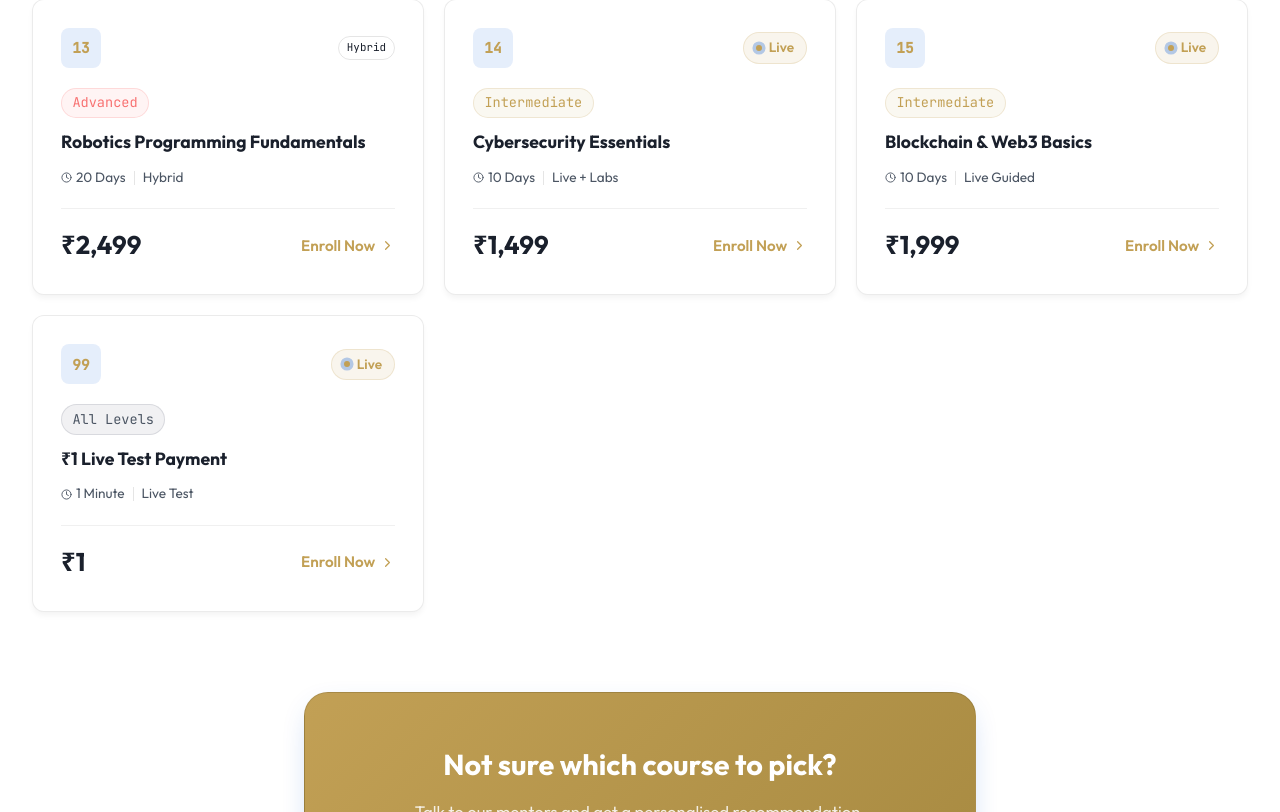
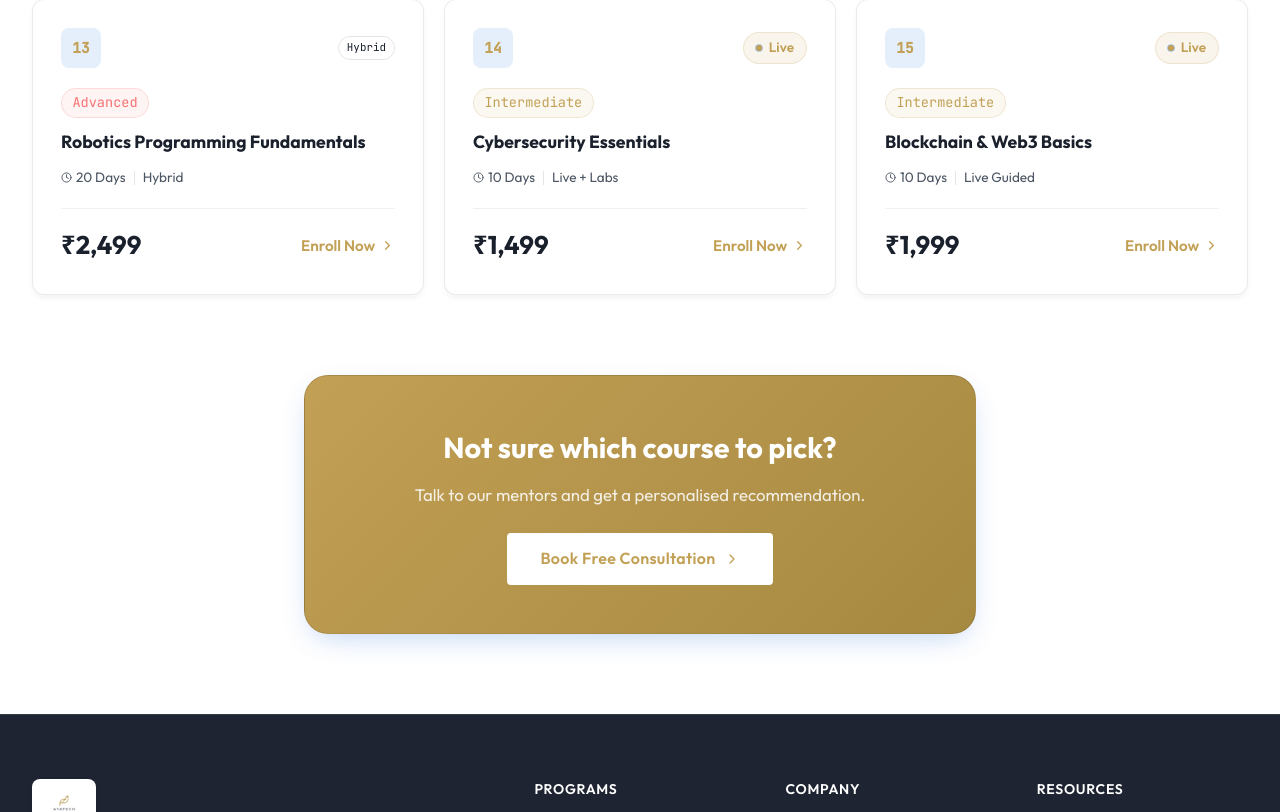
Before and after one commit to ITSXolved/ayatech-site, a Next.js app in the folder web/: page /courses in a window 1280 px wide. Shown: the part 1778-2590 px from the top of the page. Built offline with nearby package versions, Linux system fonts and the light colour scheme.

Commit message:
Remove ₹1 test course and revert debug error

```diff
--- a/web/src/app/api/courses/route.ts
+++ b/web/src/app/api/courses/route.ts
@@ -17,7 +17,6 @@ const STATIC_COURSES = [
   { id: 1013, name: "Robotics Programming Fundamentals", course_code: "RP013", workflow_state: "available", amount: 2499 },
   { id: 1014, name: "Cybersecurity Essentials", course_code: "CS014", workflow_state: "available", amount: 1499 },
   { id: 1015, name: "Blockchain & Web3 Basics", course_code: "BC015", workflow_state: "available", amount: 1999 },
-  { id: 9999, name: "₹1 Live Test Payment", course_code: "TEST01", workflow_state: "available", amount: 1 },
 ];
 
 export async function GET() {
@@ -42,8 +41,7 @@ export async function GET() {
       if (response.ok) {
         const data = await response.json();
         if (Array.isArray(data) && data.length > 0) {
-          const testCourse = { id: 9999, name: "₹1 Live Test Payment", course_code: "TEST01", workflow_state: "available", amount: 1 };
-          return NextResponse.json([...data, testCourse], {
+          return NextResponse.json(data, {
             headers: { "Cache-Control": "public, s-maxage=300, stale-while-revalidate=600" },
           });
         }
--- a/web/src/app/api/create-order/route.ts
+++ b/web/src/app/api/create-order/route.ts
@@ -65,7 +65,8 @@ export async function POST(req: NextRequest) {
 
     if (appError) {
       console.error("Error creating application:", appError);
-      return NextResponse.json({ error: "Supabase app insert failed", details: appError }, { status: 500 });
+      // Don't fail — still return order so payment can proceed
+      // The webhook will handle recording if needed
     }
 
     // 3. Pre-create payment record as 'Pending'
--- a/web/src/app/apply/page.tsx
+++ b/web/src/app/apply/page.tsx
@@ -47,7 +47,6 @@ const FALLBACK_PRICES: Record<string, number> = {
   "Graphic Design with Canva & AI": 999,
   "UI/UX Design Fundamentals": 1999,
   "Mobile App Development (Flutter)": 2499,
-  "₹1 Live Test Payment": 1,
 };
 
 function ApplyForm() {
@@ -218,9 +217,8 @@ function ApplyForm() {
                   <option key={c.id} value={c.name}>{c.name}</option>
                 ))
               )}
-              {/* Test and Fallback internal list */}
-              <option value="₹1 Live Test Payment">₹1 Live Test Payment</option>
-              {courses.length === 0 && Object.keys(FALLBACK_PRICES).filter(c => c !== "₹1 Live Test Payment").map(c => (
+              {/* Fallback internal list */}
+              {courses.length === 0 && Object.keys(FALLBACK_PRICES).map(c => (
                 <option key={c} value={c}>{c}</option>
               ))}
             </select>
--- a/web/src/app/courses/page.tsx
+++ b/web/src/app/courses/page.tsx
@@ -43,7 +43,6 @@ const allCourses = [
     { id: "13", title: "Robotics Programming Fundamentals", duration: "20 Days", price: "₹2,499", amount: 2499, level: "Advanced", format: "Hybrid", live: false, cat: "Hardware" },
     { id: "14", title: "Cybersecurity Essentials", duration: "10 Days", price: "₹1,499", amount: 1499, level: "Intermediate", format: "Live + Labs", live: true, cat: "Coding" },
     { id: "15", title: "Blockchain & Web3 Basics", duration: "10 Days", price: "₹1,999", amount: 1999, level: "Intermediate", format: "Live Guided", live: true, cat: "Coding" },
-    { id: "99", title: "₹1 Live Test Payment", duration: "1 Minute", price: "₹1", amount: 1, level: "All Levels", format: "Live Test", live: true, cat: "AI" },
 ];
 
 const levelColors: Record<string, { text: string; bg: string; border: string }> = {
@@ -78,8 +77,7 @@ export default function CoursesPage() {
                         cat: "Technology", // Default
                         originalId: c.id
                     }));
-                    const testCourse = { id: "99", title: "₹1 Live Test Payment", duration: "1 Minute", price: "₹1", amount: 1, level: "All Levels", format: "Live Test", live: true, cat: "AI" };
-                    setLmsCourses([...mapped, testCourse]);
+                    setLmsCourses(mapped);
                 } else {
                     setLmsCourses(allCourses); // Fallback to static
                 }
```
